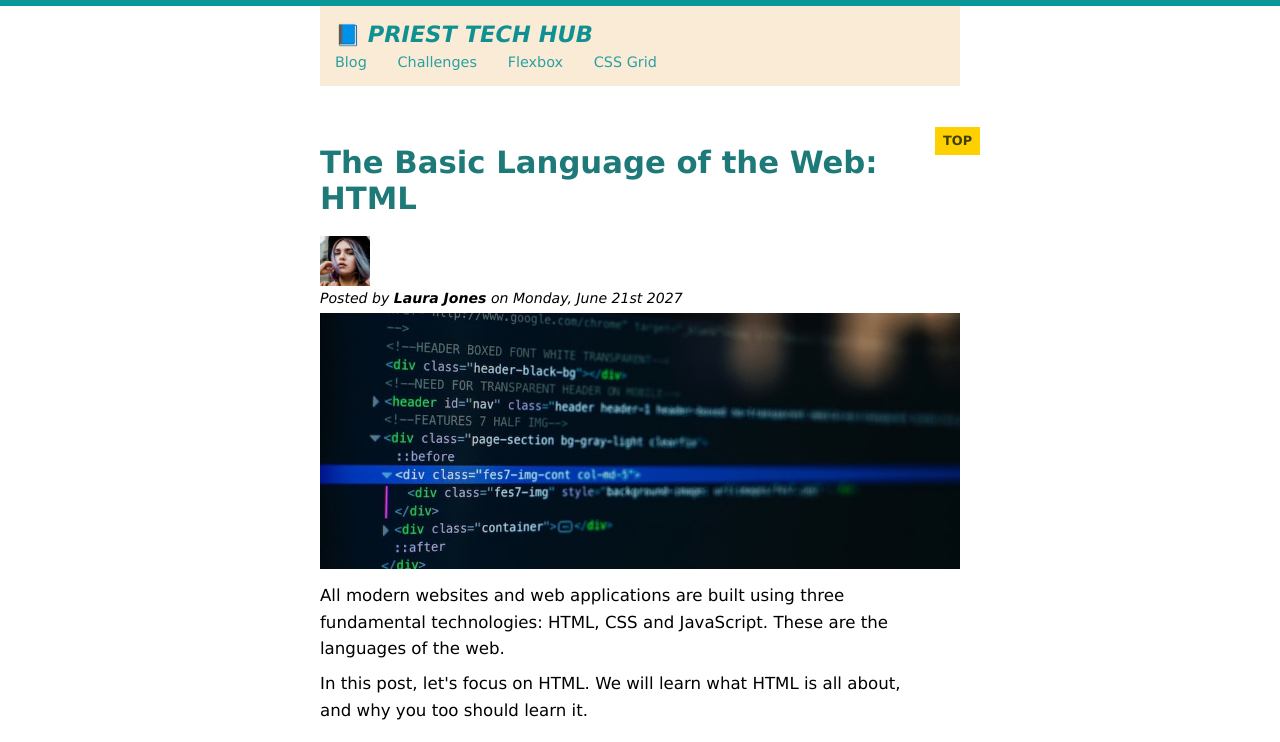
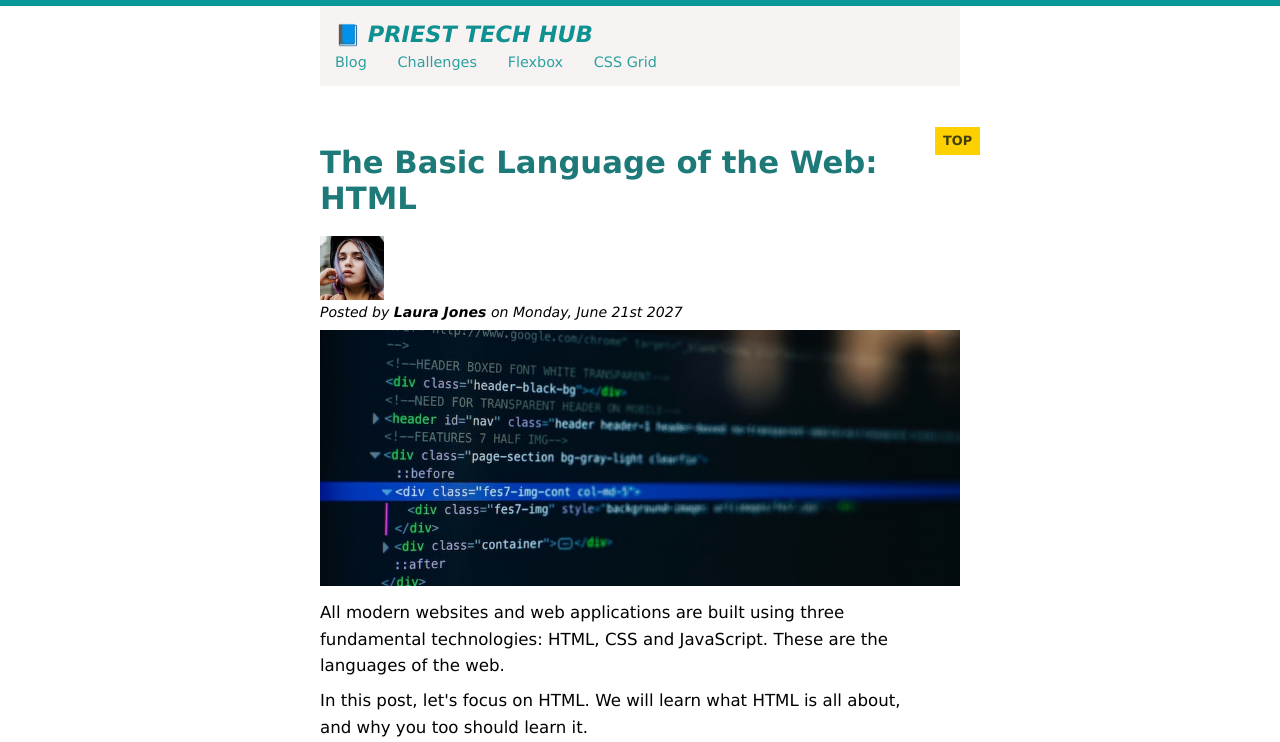
Before and after one commit to RPriest/rpriest-hub, a plain HTML site: page index.html in a window 1280 px wide. Shown: the top 742 px of the page. Drawn offline with Linux system fonts and the light colour scheme.

Commit message:
second commit

```diff
--- a/style.css
+++ b/style.css
@@ -18,7 +18,7 @@
 }
 
 .header-section {
-    background-color: antiquewhite;
+    background-color: rgb(248, 243, 243);
     padding: 15px;
     margin-bottom: 4.5vw;
 }
@@ -90,14 +90,14 @@ h2 {
 }
 
 .profile-pic {
-    width: 50px;
-    height: 50px;
+    width: 5vw;
+    height: 5vw;
 }
 
 .profile-pic-comment {
     font-style: italic;
     font-size: 1.1vw;
-    margin-bottom: 7px;
+    margin-bottom: 10px;
 }
 
 .profile-pic-comment>cite {
@@ -204,9 +204,9 @@ h2 {
     position: absolute;
     bottom: 5vw;
     right: -20vw;
-    padding: 1.2em 1.1em;
+    padding: 10px 5px;
     font-size: 10px;
-    width: 7em;
+    width: 50px;
     border: 1px solid rgb(204, 201, 201);
     background-color: rgb(214, 214, 214);
 }
```
